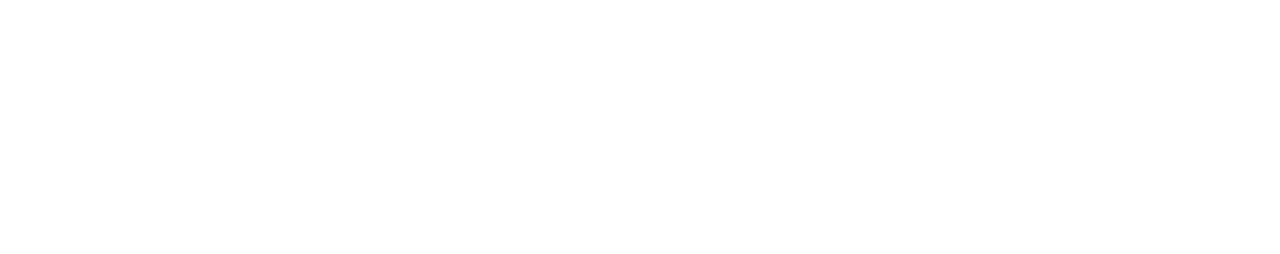
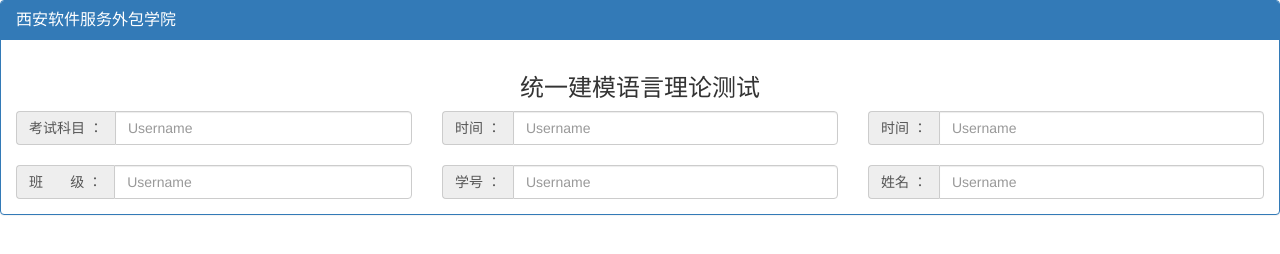
Before and after one commit to Lucky-LengYi/bootstrap_uml_pages, a website: page views/index.html in a window 1280 px wide. Drawn offline with nearby package versions, Linux system fonts and the light colour scheme.

```diff
--- a/views/index.html
+++ b/views/index.html
@@ -1,10 +1,66 @@
 <!DOCTYPE html>
 <html lang="en">
+
 <head>
     <meta charset="UTF-8">
     <title>Document</title>
+    <link rel="stylesheet" href="../bower_components/bootstrap/dist/css/bootstrap.css">
 </head>
+
 <body>
+    <div class="panel panel-primary">
+        <div class="panel-heading">
+            <h3 class="panel-title ">西安软件服务外包学院</h3>
+        </div>
+        <div class="panel-body">
+            <div class="row">
+                <div class="col-md-12 text-center">
+                    <h3>统一建模语言理论测试</h3>
+                </div>
+            </div>
+            <div class="row">
+                <div class="col-md-4 text-center">
+                    <div class="input-group">
+                        <span class="input-group-addon" id="basic-addon1">考试科目 ：</span>
+                        <input type="text" class="form-control" placeholder="Username" aria-describedby="basic-addon1">
+                    </div>
+                </div>
+                <div class="col-md-4 text-center">
+                    <div class="input-group">
+                        <span class="input-group-addon" id="basic-addon1">时间 ：</span>
+                        <input type="text" class="form-control" placeholder="Username" aria-describedby="basic-addon1">
+                    </div>
+                </div>
+                <div class="col-md-4 text-center">
+                    <div class="input-group">
+                        <span class="input-group-addon" id="basic-addon1">时间 ：</span>
+                        <input type="text" class="form-control" placeholder="Username" aria-describedby="basic-addon1">
+                    </div>
+                </div>
+            </div>
+            <br>
+            <div class="row">
+                <div class="col-md-4 text-center">
+                    <div class="input-group">
+                        <span class="input-group-addon" id="basic-addon1">班&nbsp&nbsp&nbsp&nbsp&nbsp&nbsp&nbsp级 ：</span>
+                        <input type="text" class="form-control" placeholder="Username" aria-describedby="basic-addon1">
+                    </div>
+                </div>
+                <div class="col-md-4 text-center">
+                    <div class="input-group">
+                        <span class="input-group-addon" id="basic-addon1">学号 ：</span>
+                        <input type="text" class="form-control" placeholder="Username" aria-describedby="basic-addon1">
+                    </div>
+                </div>
+                <div class="col-md-4 text-center">
+                    <div class="input-group">
+                        <span class="input-group-addon" id="basic-addon1">姓名 ：</span>
+                        <input type="text" class="form-control" placeholder="Username" aria-describedby="basic-addon1">
+                    </div>
+                </div>
+            </div>
+        </div>
+    </div>
+</body>
 
-</body>
 </html>
```
